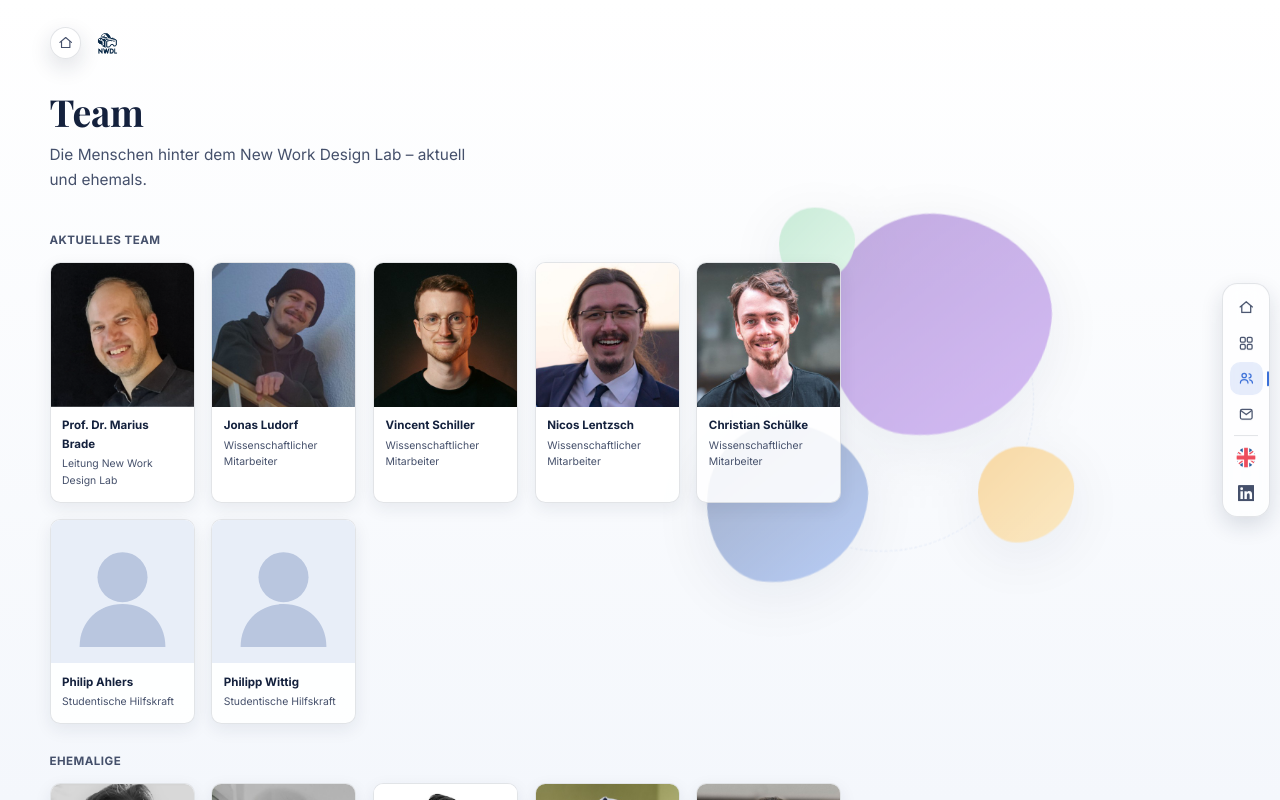
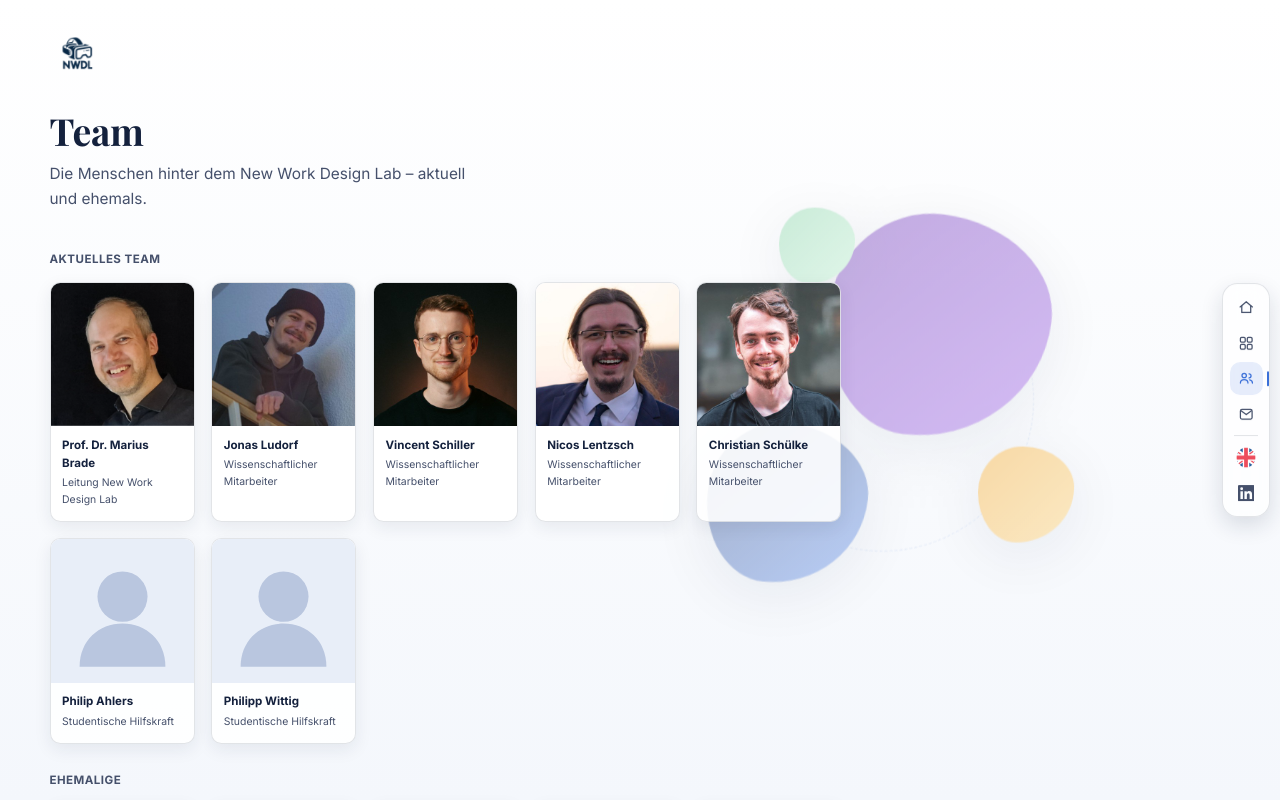
Before and after one commit to NewWorkDesignLab/website, a Next.js app: page /team in a window 1280 px wide. Built offline with nearby package versions, Linux system fonts and the light colour scheme; a web font is replaced by a local one.

Commit message:
fixed logo on subpages

```diff
--- a/src/components/PageShell.tsx
+++ b/src/components/PageShell.tsx
@@ -16,18 +16,6 @@ export function PageShell({ children }: { children: ReactNode }) {
       <Background />
 
       <div className="page-brand">
-        <Link href="/" className="page-brand-home" aria-label="Home">
-          <svg
-            viewBox="0 0 24 24"
-            fill="none"
-            stroke="currentColor"
-            strokeWidth="1.8"
-            aria-hidden="true"
-          >
-            <path d="M3 11.5 12 4l9 7.5" strokeLinecap="round" strokeLinejoin="round" />
-            <path d="M5.5 10v9.5h13V10" strokeLinecap="round" strokeLinejoin="round" />
-          </svg>
-        </Link>
         <Link
           href="/"
           className="page-brand-logo"
@@ -36,8 +24,8 @@ export function PageShell({ children }: { children: ReactNode }) {
           <Image
             src="/nwdl_logo.png"
             alt="New Work Design Lab"
-            width={104}
-            height={104}
+            width={244}
+            height={244}
             priority
           />
         </Link>
--- a/src/styles/globals.css
+++ b/src/styles/globals.css
@@ -330,33 +330,6 @@ button {
   margin-bottom: 2.75rem;
 }
 
-.page-brand-home {
-  display: inline-flex;
-  align-items: center;
-  justify-content: center;
-  width: 2.9rem;
-  height: 2.9rem;
-  border: 1px solid var(--border);
-  border-radius: 50%;
-  background: rgba(255, 255, 255, 0.72);
-  backdrop-filter: blur(10px);
-  -webkit-backdrop-filter: blur(10px);
-  box-shadow: 0 0.75rem 2rem rgba(20, 33, 61, 0.14);
-  color: var(--ink-soft);
-  transition: transform 0.2s ease, color 0.2s ease, box-shadow 0.2s ease;
-}
-
-.page-brand-home:hover {
-  transform: translateY(-2px);
-  color: var(--blue);
-  box-shadow: 0 1rem 2.25rem rgba(20, 33, 61, 0.2);
-}
-
-.page-brand-home svg {
-  width: 1.4rem;
-  height: 1.4rem;
-}
-
 .page-brand-logo {
   display: inline-flex;
   align-items: center;
@@ -368,7 +341,7 @@ button {
 }
 
 .page-brand-logo img {
-  height: 3.25rem;
+  height: 5rem;
   width: auto;
   display: block;
 }
@@ -1988,16 +1961,7 @@ button {
     gap: 0.5rem;
   }
 
-  .page-brand-home {
-    width: 2.5rem;
-    height: 2.5rem;
-  }
-
   .page-brand-logo img {
-    height: 2.5rem;
-  }
-
-  .placeholder:not(.placeholder--page) .page-brand-logo img {
     height: 3.5rem;
   }
 }
```
Also changed, not shown: 1 other file (tests, documents, lock files or other folders).
